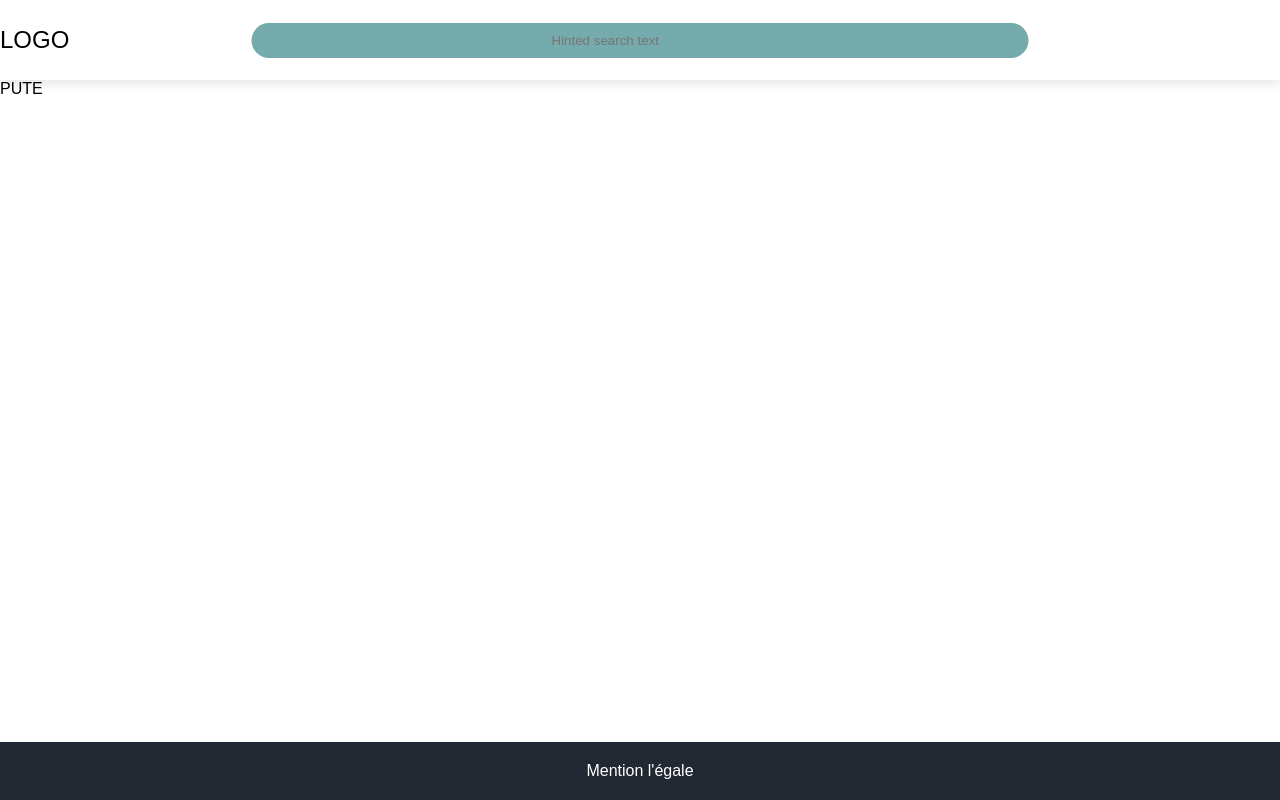
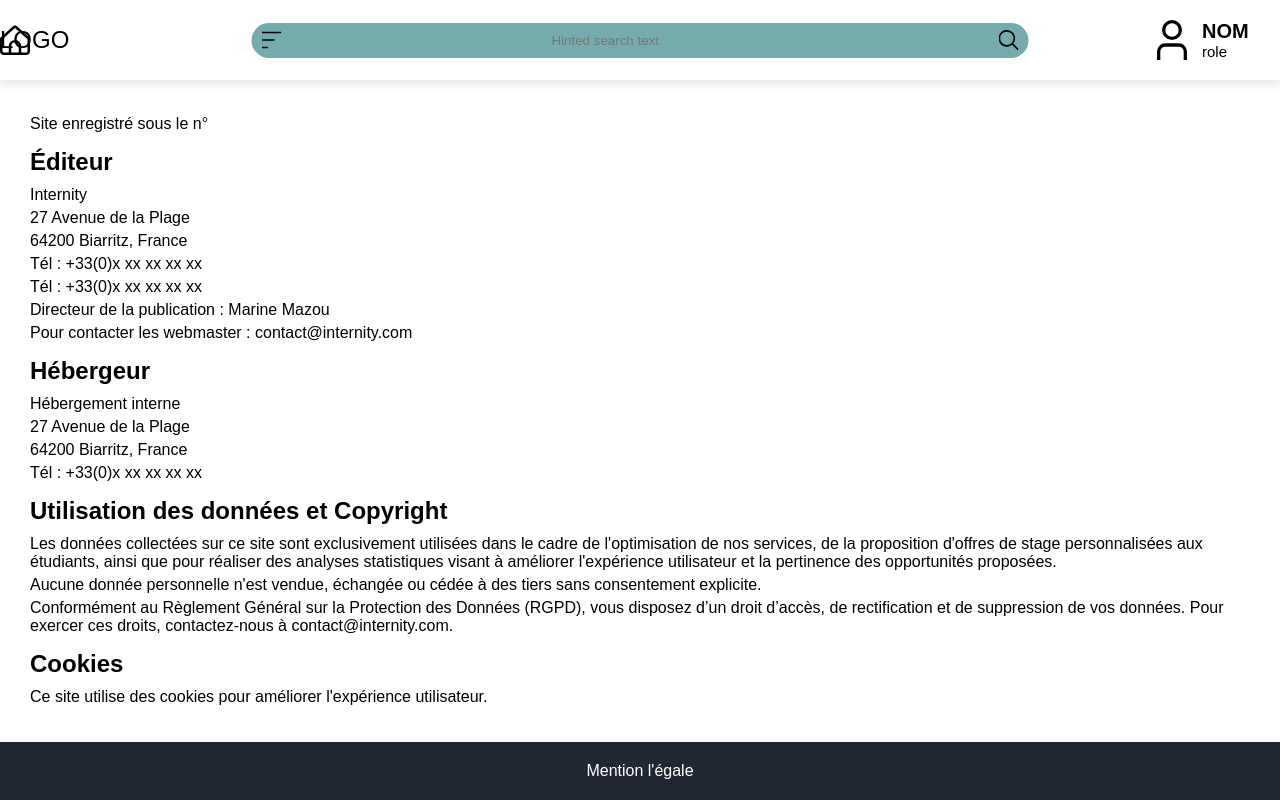
Before and after one commit to mxriine/Internity, a PHP site: page /vues/Publisher.php in a window 1280 px wide. Run offline with PHP 8.4, Linux system fonts and the light colour scheme.

Commit message:
Refactor navigation structure and add legal mentions page with styling

```diff
--- /dev/null
+++ b/assets/publisher.css
@@ -0,0 +1,18 @@
+.publisher {
+    display: flex;
+    flex-direction: column;
+    padding: 20px;
+    margin: 10px;
+}
+
+.publisher h2 {
+    font-size: 1.5em;
+    margin-bottom: 10px;
+    margin-top: 10px;
+}
+
+.publisher p {
+    font-size: 1em;
+    margin-bottom: 5px;
+    margin-top: 5px;
+}
--- a/vues/Publisher.php
+++ b/vues/Publisher.php
@@ -2,32 +2,75 @@
 <html>
 
 <head>
-    <title>Internity - Publisher</title>
+    <title>Internity - Mentions Légales</title>
     <link rel="stylesheet" href="/assets/styles.css">
+    <link rel="stylesheet" href="/assets/publisher.css">
 </head>
 
 <body>
+    <header>
         <nav class="navbar">
             <div class="logo">LOGO</div>
 
-        <i class="fi fi-rs-home"></i> <!-- home icon -->
+            <div class="home">
+                <img src="/assets/icons/home.svg" alt="">
+            </div>
 
             <div class="search-bar">
-
-            <i class="fi fi-br-menu-burger"></i> <!-- burger icon -->
+                <img src="/assets/icons/menu-burger.svg" alt="">
+                <img src="/assets/icons/search.svg" alt="">
                 <input type="text" placeholder="Hinted search text">
-            <i class="fi fi-rr-search"></i> <!-- search icon -->
             </div>
 
+            <div class="user">
+                <img src="/assets/icons/user.svg" alt="">
                 <div>
-            <i class="fi fi-rs-circle-user"></i> <!-- user icon -->
+                    <h1>NOM</h1>
+                    <p>role</p>
+                </div>
             </div>
         </nav>
+    </header>
 
-    </head>
-    <main>
-        <p>PUTE</p>
+    <main class="publisher">
+        <p>Site enregistré sous le n° </p>
+
+        <section>
+            <h2>Éditeur</h2>
+            <p>Internity</p>
+            <p>27 Avenue de la Plage</p>
+            <p>64200 Biarritz, France</p>
+            <p>Tél : +33(0)x xx xx xx xx</p>
+            <p>Tél : +33(0)x xx xx xx xx</p>
+            <p>Directeur de la publication : Marine Mazou</p>
+            <p>Pour contacter les webmaster : contact@internity.com</p>
+        </section>
+
+        <section>
+            <h2>Hébergeur</h2>
+            <p>Hébergement interne</p>
+            <p>27 Avenue de la Plage</p>
+            <p>64200 Biarritz, France</p>
+            <p>Tél : +33(0)x xx xx xx xx</p>
+        </section>
+
+        <section>
+            <h2>Utilisation des données et Copyright</h2>
+            <p>Les données collectées sur ce site sont exclusivement utilisées dans le cadre de l'optimisation de nos services, de la proposition d'offres de stage personnalisées aux
+            étudiants, ainsi que pour réaliser des analyses statistiques visant à améliorer l'expérience utilisateur et la pertinence des opportunités proposées.</p>
+            <p>Aucune donnée personnelle n'est vendue, échangée ou cédée à des tiers sans consentement explicite.</p>
+            <p>Conformément au Règlement Général sur la Protection des Données (RGPD), vous disposez d’un droit d’accès, de rectification et de suppression de vos données.
+            Pour exercer ces droits, contactez-nous à contact@internity.com.</p>
+        </section>
+
+        <section>
+            <h2>Cookies</h2>
+            <p>Ce site utilise des cookies pour améliorer l'expérience utilisateur.</p>
+        </section>
+
     </main>
+
+    <br>
 
     <footer>
         <a href="/vues/publisher.php">Mention l'égale</a>
```
Also changed, not shown: index.php (+3 -4 lines). Lines whose indentation alone changed are shown as unchanged.
